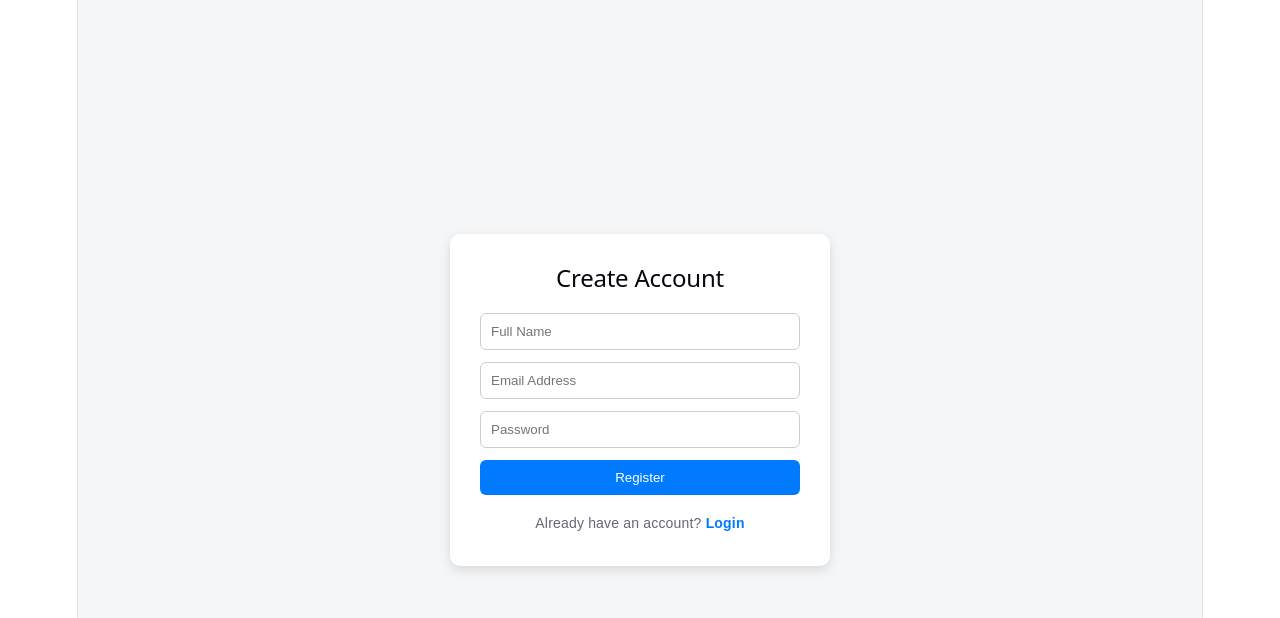
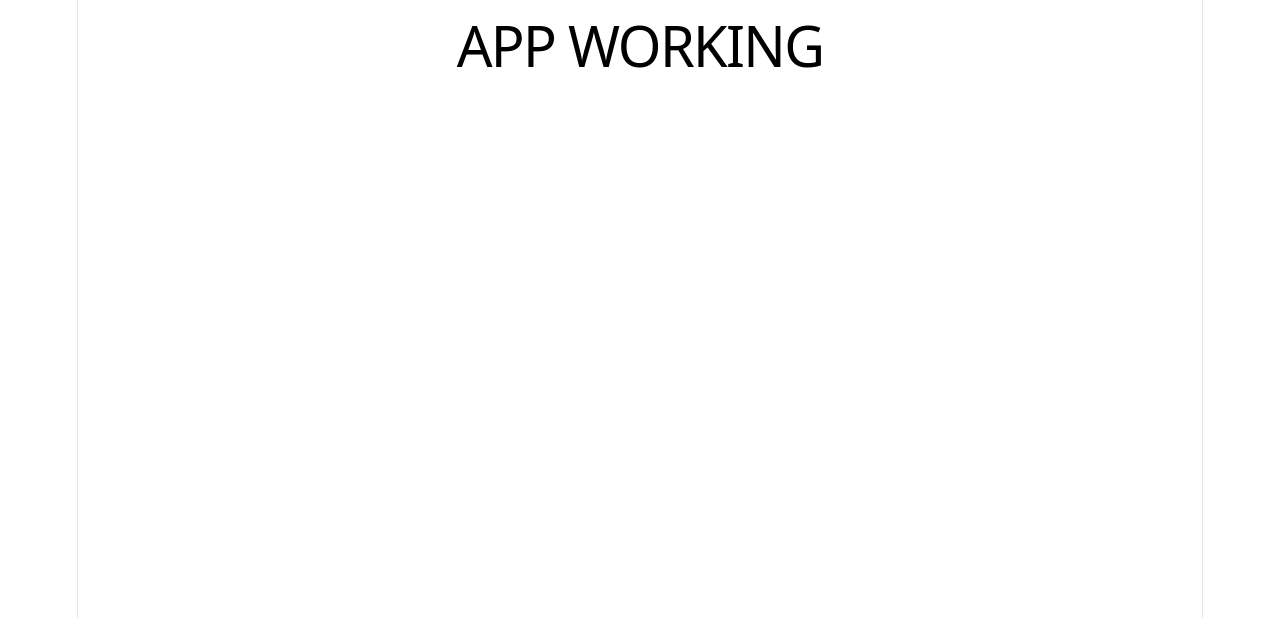
Before and after one commit to Ramakrishna-19/Team-Task-Manager, a React (Vite) app in the folder client/: page / in a window 1280 px wide. Shown: the top 618 px of the page. Built offline with nearby package versions, Linux system fonts and the light colour scheme.

Commit message:
test app render

```diff
--- a/client/src/App.jsx
+++ b/client/src/App.jsx
@@ -1,22 +1,26 @@
-import { BrowserRouter, Routes, Route } from "react-router-dom";
-import Login from "./pages/Login";
-import Register from "./pages/Register";
-import Dashboard from "./pages/Dashboard";
-import Projects from "./pages/Projects";
-import Tasks from "./pages/Tasks";
-import MakeAdmin from "./pages/MakeAdmin";
+// import { BrowserRouter, Routes, Route } from "react-router-dom";
+// import Login from "./pages/Login";
+// import Register from "./pages/Register";
+// import Dashboard from "./pages/Dashboard";
+// import Projects from "./pages/Projects";
+// import Tasks from "./pages/Tasks";
+// import MakeAdmin from "./pages/MakeAdmin";
+
+// export default function App() {
+//   return (
+//     <BrowserRouter>
+//       <Routes>
+//         <Route path="/" element={<Register />} />
+//         <Route path="/login" element={<Login />} />
+//         <Route path="/dashboard" element={<Dashboard />} />
+//         <Route path="/projects" element={<Projects />} />
+//         <Route path="/projects/:id" element={<Tasks />} />
+//         <Route path="/make-admin" element={<MakeAdmin />} />
+//       </Routes>
+//     </BrowserRouter>
+//   );
+// }
 
 export default function App() {
-  return (
-    <BrowserRouter>
-      <Routes>
-        <Route path="/" element={<Register />} />
-        <Route path="/login" element={<Login />} />
-        <Route path="/dashboard" element={<Dashboard />} />
-        <Route path="/projects" element={<Projects />} />
-        <Route path="/projects/:id" element={<Tasks />} />
-        <Route path="/make-admin" element={<MakeAdmin />} />
-      </Routes>
-    </BrowserRouter>
-  );
+  return <h1 style={{ color: "black" }}>APP WORKING</h1>;
 }
```
